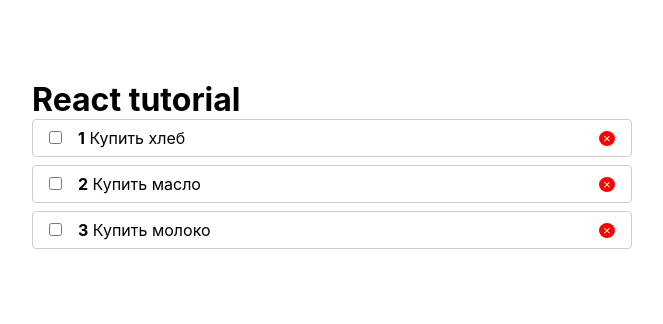
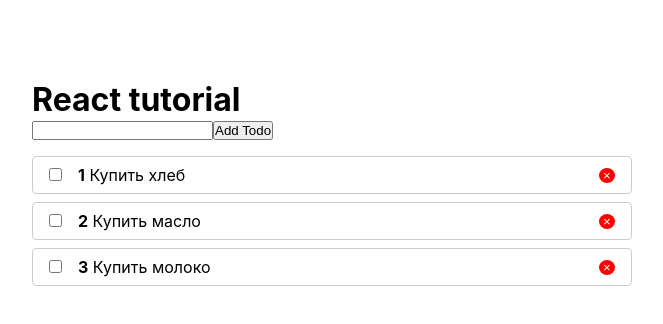
Before and after one commit to egorkafm/TodoList-React, a React (Create React App) app: page / in a window 1280 px wide. Shown: the top 324 px of the page, without its empty margins (308-971 px from the left). Built offline with nearby package versions, Linux system fonts and the light colour scheme.

Commit message:
func add todos

```diff
--- a/src/App.js
+++ b/src/App.js
@@ -1,6 +1,7 @@
 import React from "react";
 import TodoList from "./Todo/TodoList";
 import Context from "./context";
+import AddTodo from "./Todo/AddTodo";
 
 function App() {
   const [todos, setTodos] = React.useState([
@@ -24,11 +25,23 @@
     setTodos(todos.filter((todo) => todo.id !== id));
   }
 
+  function addTodo(title) {
+    setTodos(
+      todos.concat([
+        {
+          title,
+          id: Date.now(),
+          completed: false,
+        },
+      ])
+    );
+  }
+
   return (
     <Context.Provider value={{ removeTodo }}>
       <div className="wrapper">
         <h1>React tutorial</h1>
-
+        <AddTodo onCreate={addTodo} />
         {todos.length ? (
           <TodoList todos={todos} onToggle={toggleTodo} />
         ) : (
--- /dev/null
+++ b/src/Todo/AddTodo.js
@@ -0,0 +1,28 @@
+import React, { useState } from "react";
+import PropTypes from "prop-types";
+
+function AddTodo({ onCreate }) {
+  const [value, setValue] = useState('');
+
+  function submitHendler(event) {
+    event.preventDefault();
+
+    if (value.trim()) {
+      onCreate(value);
+      setValue('');
+    }
+  }
+
+  return (
+    <form style={{ marginBottom: "1rem" }} onSubmit={submitHendler}>
+      <input value={value} onChange={(event) => setValue(event.target.value)} />
+      <button type="submit">Add Todo</button>
+    </form>
+  );
+}
+
+AddTodo.propTypes = {
+  onCreate: PropTypes.func.isRequired,
+};
+
+export default AddTodo;
```
Also changed, not shown: 1 other file (tests, documents, lock files or other folders).
